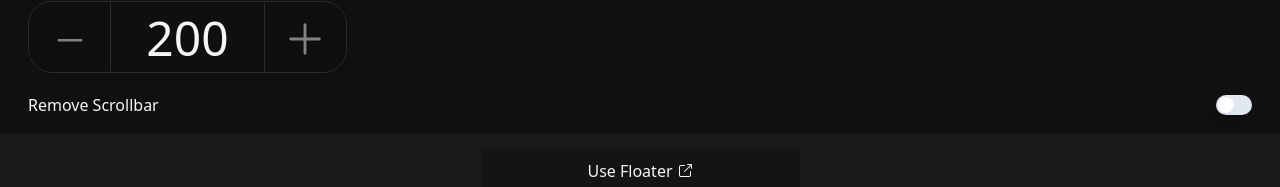
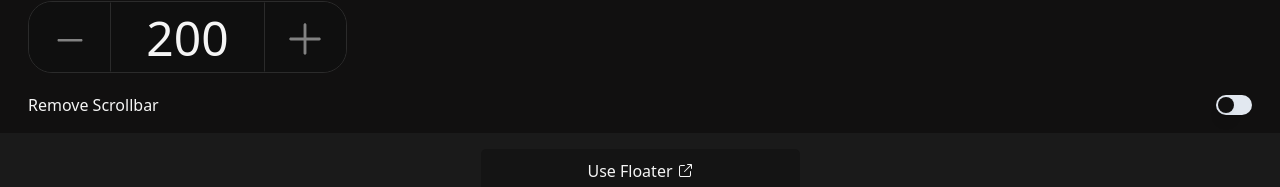
Before and after one commit to pi-xlz/zen, a React (Vite) app in the folder extension-react/: page / in a window 1280 px wide. Shown: the part 181-368 px from the top of the page. Built offline with nearby package versions, Linux system fonts and the light colour scheme; a web font is replaced by a local one.

Commit message:
feat: fix 'remove scrollbar' button theme

```diff
--- a/extension-react/src/App.tsx
+++ b/extension-react/src/App.tsx
@@ -42,7 +42,6 @@
           <h2 className="text-clr-prmry-txt">Remove Scrollbar</h2>
           {/* // todo: check if there's a scrollbar present on the page, if there isn't disable the switch */}
           <Switch
-            className="bg-clr-prmry"
             checked={removeScrollbar}
             onCheckedChange={handleToggle}
           />
--- a/extension-react/src/components/switch.tsx
+++ b/extension-react/src/components/switch.tsx
@@ -10,7 +10,7 @@
 >(({ className, ...props }, ref) => (
   <SwitchPrimitives.Root
     className={cn(
-      "peer inline-flex h-5 w-9 shrink-0 cursor-pointer items-center rounded-full border-2 border-transparent shadow-sm transition-colors focus-visible:outline-none focus-visible:ring-2 focus-visible:ring-ring focus-visible:ring-offset-2 focus-visible:ring-offset-background disabled:cursor-not-allowed disabled:opacity-50 data-[state=checked]:bg-primary data-[state=unchecked]:bg-input",
+      "peer inline-flex h-5 w-9 shrink-0 cursor-pointer items-center rounded-full border-2 border-transparent shadow-sm transition-colors focus-visible:outline-none focus-visible:ring-2 focus-visible:ring-ring focus-visible:ring-offset-2 focus-visible:ring-offset-background disabled:cursor-not-allowed disabled:opacity-50 data-[state=checked]:bg-clr-prmry data-[state=unchecked]:bg-input",
       className
     )}
     {...props}
@@ -18,7 +18,7 @@
   >
     <SwitchPrimitives.Thumb
       className={cn(
-        "pointer-events-none block h-4 w-4 rounded-full bg-background shadow-lg ring-0 transition-transform data-[state=checked]:translate-x-4 data-[state=unchecked]:translate-x-0"
+        "pointer-events-none block h-4 w-4 rounded-full bg-[#111010] shadow-lg ring-0 transition-transform data-[state=checked]:translate-x-4 data-[state=unchecked]:translate-x-0"
       )}
     />
   </SwitchPrimitives.Root>
```
